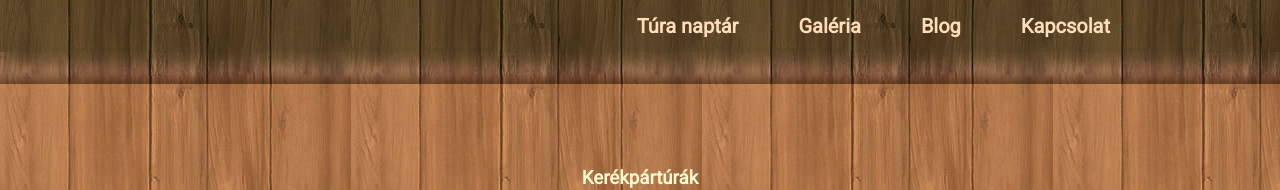
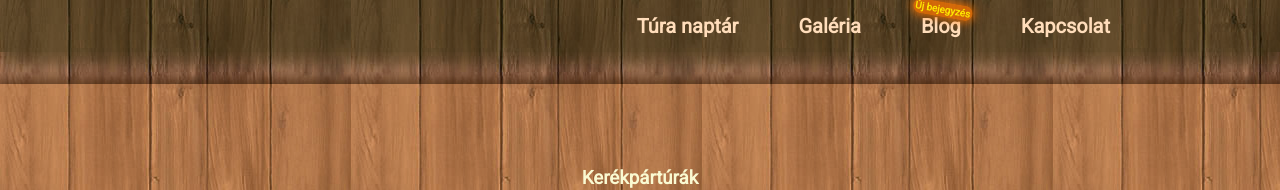
Before and after one commit to popeye-archive/popeye-weblap, a Jekyll site: the page built from index.html, in a window 1280 px wide. Shown: the top 190 px of the page. Built offline with Jekyll 4.4.1, drawn with Linux system fonts in a browser that asks for light colours.

Commit message:
"Új bejegyzés" a Blog menüponton

```diff
--- a/+site/style.css
+++ b/+site/style.css
@@ -321,6 +321,27 @@ body>header nav a:focus, body>header nav a:hover, body>header nav a:active {
 
 /* body>header nav a:visited { color: inherit; } */
 
+body>header nav a[felirat] {
+	position: relative;
+}
+
+body>header nav a[felirat]:after {
+	position: absolute;
+	transform: rotate(10deg);
+	right: -0.2em;
+	top: -0.8em;
+	padding: 0.2em;
+	border-radius: 1em;
+	--background: #ff7700bb;
+	--fade-len: 2px;
+	background: var(--background);
+	box-shadow: 0em 0em 8px var(--fade-len) var(--background);
+	color: #ffee00ee;
+	font-size: 0.5em;
+	font-weight: bold;
+	content: attr(felirat);
+}
+
 
 /*
 * Lábléc
--- a/_includes/fejlec.html
+++ b/_includes/fejlec.html
@@ -3,7 +3,7 @@
   <span grow></span>
   <a href="/">Túra naptár</a>
   <a href="/galeria">Galéria</a>
-  <a href="http://popeyelesko.blogspot.hu/" target="_blank" class="ujblog">Blog</a>
+  <a href="http://popeyelesko.blogspot.hu/" target="_blank" felirat="Új bejegyzés">Blog</a>
   <a href="/kapcsolat">Kapcsolat</a>
 </nav>
 <script>
```
